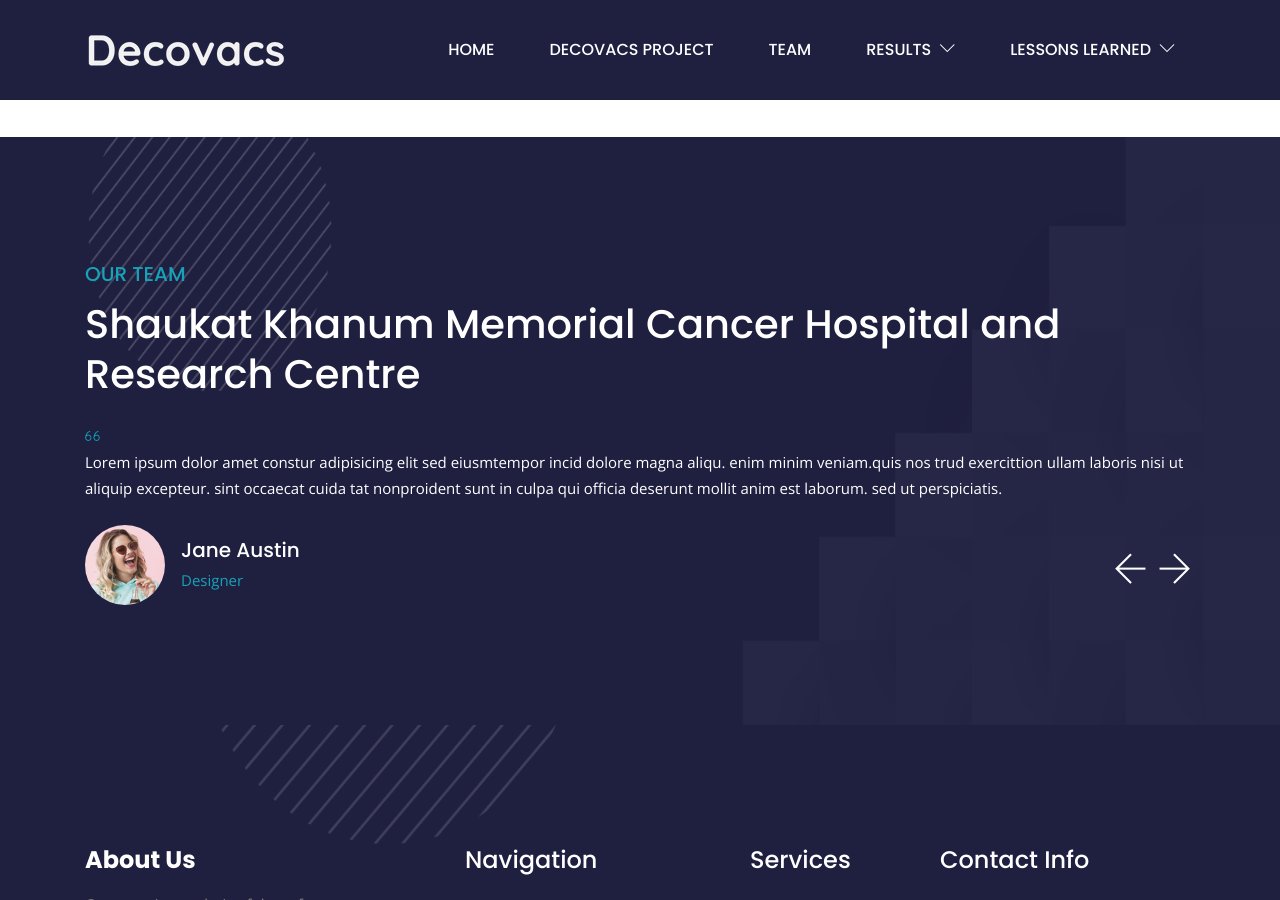
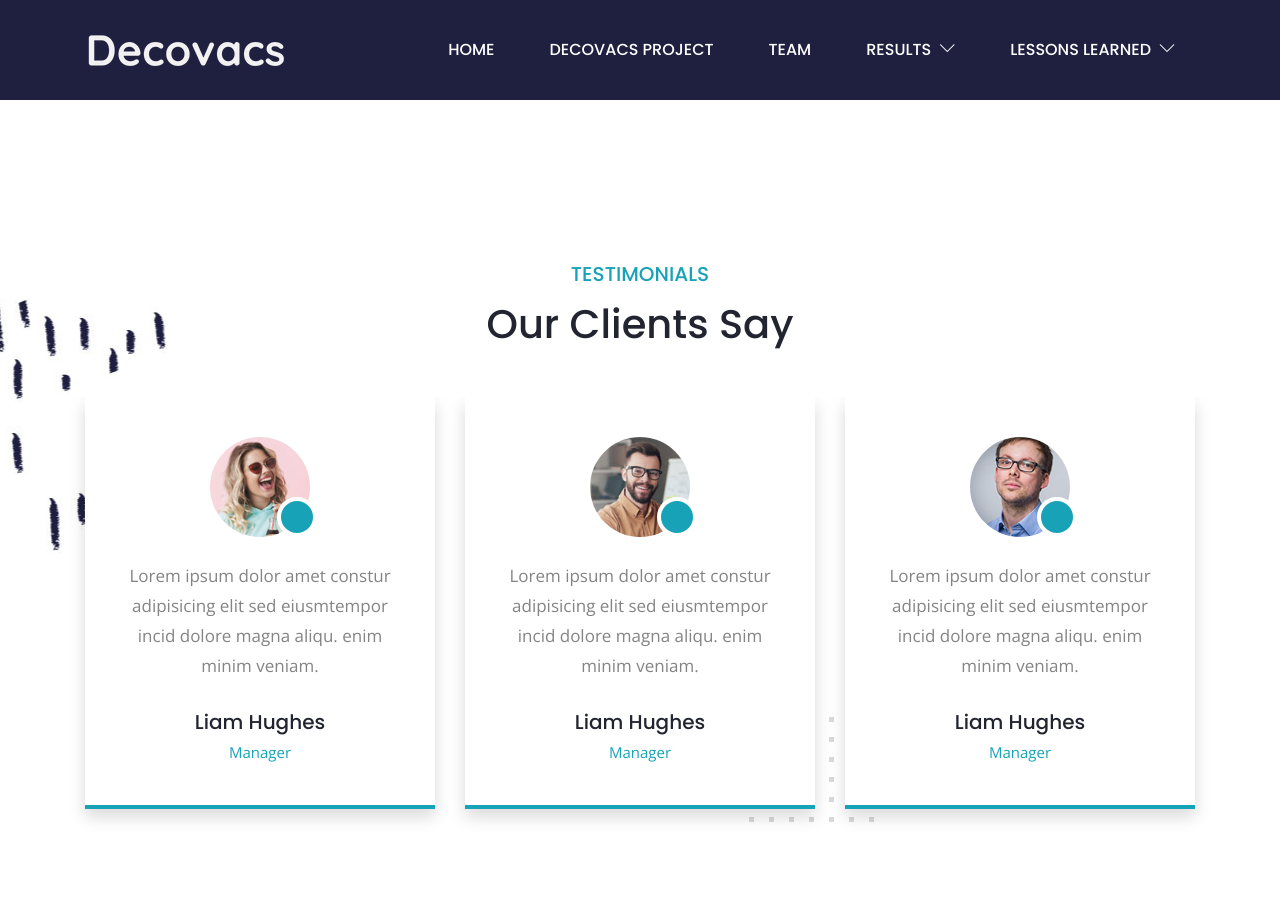
Before and after one commit to decovacs/decovacs.github.io, a Jekyll site: the page built from team.html, in a window 1280 px wide and 900 px high, scrolled down 3034 px. Built offline with Jekyll 4.4.1, drawn with Linux system fonts in a browser that asks for light colours.

Commit message:
Update team.html

```diff
--- a/team.html
+++ b/team.html
@@ -143,79 +143,125 @@
 <!-- Team End -->
 
 <!-- Testimonial Start -->
-<section class="section bg-secondary position-relative">
-	<img src="/assets/images/bg/testimonial-bg.png" alt="" class="overlay-shape">
+<section class="section testimonial position-relative bg-2 overflow-hidden">
 	<div class="container">
 		<div class="row">
-			<div class="col-lg-12">
+			<div class="col-lg-12 text-center">
 				<span class="h5 text-color text-uppercase">
-					Our Team
+					testimonials
 				</span>
-				<h3 class="mb-4 mt-2 text-white">Shaukat Khanum Memorial Cancer Hospital and Research Centre</h3>
+				<h3 class="mb-5 mt-2">Our Clients Say</h3>
 			</div>
 		</div>
 
-		<div class="row testimonial-wrap">
-			<div class="col-lg-12 ">
-				<div class="test-wrap ">
-					<i class="text-color ti-quote-left"></i>
-					<div class="testimonial-content">
-						<p class="text-white">Lorem ipsum dolor amet constur adipisicing elit sed eiusmtempor incid dolore magna
-							aliqu. enim minim veniam.quis nos
-							trud exercittion ullam laboris nisi ut aliquip excepteur. sint occaecat cuida tat nonproident sunt in
-							culpa qui officia deserunt mollit anim est laborum. sed ut perspiciatis.</p>
-						<div class="test-author d-flex mt-4">
-							<div>
-								<img src="/assets/images/team/test-1.jpg" alt="" class="img-fluid mr-3">
+		<div class="row testimonial-slider">
+			<div class="col-lg-4">
+				<div class="card text-center rounded-0 shadow mb-4">
+					<div class="img-block position-relative mb-4">
+						<img src="{{'/assets/images/team/test-1.jpg' | relative_url}}" alt="" class="img-fluid">
+						<i class="fa fa-quote-right"></i>
 					</div>
-							<div>
-								<h5 class="mb-0 mt-2 text-white">Liam Hughes</h5>
+					<p>Lorem ipsum dolor amet constur adipisicing elit sed eiusmtempor incid dolore magna aliqu. enim minim
+						veniam.</p>
+					<h5 class="mb-0 mt-2">Liam Hughes</h5>
 					<span class="text-color">Manager</span>
 				</div>
 			</div>
+			<div class="col-lg-4">
+				<div class="card text-center rounded-0 shadow mb-4">
+					<div class="img-block position-relative mb-4">
+						<img src="{{'/assets/images/team/test-2.jpg' | relative_url}}" alt="" class="img-fluid">
+						<i class="fa fa-quote-right"></i>
 					</div>
+					<p>Lorem ipsum dolor amet constur adipisicing elit sed eiusmtempor incid dolore magna aliqu. enim minim
+						veniam.</p>
+					<h5 class="mb-0 mt-2">Liam Hughes</h5>
+					<span class="text-color">Manager</span>
+				</div>
+			</div>
+			<div class="col-lg-4">
+				<div class="card text-center rounded-0 shadow mb-4 pattern-bg">
+					<div class="img-block position-relative mb-4">
+						<img src="{{'/assets/images/team/test-3.jpg' | relative_url}}" alt="" class="img-fluid">
+						<i class="fa fa-quote-right"></i>
+					</div>
+					<p>Lorem ipsum dolor amet constur adipisicing elit sed eiusmtempor incid dolore magna aliqu. enim minim
+						veniam.</p>
+					<h5 class="mb-0 mt-2">Liam Hughes</h5>
+					<span class="text-color">Manager</span>
+				</div>
+			</div>
+			<div class="col-lg-4">
+				<div class="card text-center rounded-0 shadow mb-4">
+					<div class="img-block position-relative mb-4">
+						<img src="{{'/assets/images/team/test-1.jpg' | relative_url}}" alt="" class="img-fluid">
+						<i class="fa fa-quote-right"></i>
+					</div>
+					<p>Lorem ipsum dolor amet constur adipisicing elit sed eiusmtempor incid dolore magna aliqu. enim minim
+						veniam.</p>
+					<h5 class="mb-0 mt-2">Liam Hughes</h5>
+					<span class="text-color">Manager</span>
+				</div>
+			</div>
+			<div class="col-lg-4">
+				<div class="card text-center rounded-0 shadow mb-4">
+					<div class="img-block position-relative mb-4">
+						<img src="{{'/assets/images/team/test-2.jpg' | relative_url}}" alt="" class="img-fluid">
+						<i class="fa fa-quote-right"></i>
+					</div>
+					<p>Lorem ipsum dolor amet constur adipisicing elit sed eiusmtempor incid dolore magna aliqu. enim minim
+						veniam.</p>
+					<h5 class="mb-0 mt-2">Liam Hughes</h5>
+					<span class="text-color">Manager</span>
+				</div>
+			</div>
+			<div class="col-lg-4">
+				<div class="card text-center rounded-0 shadow mb-4 pattern-bg">
+					<div class="img-block position-relative mb-4">
+						<img src="{{'/assets/images/team/test-3.jpg' | relative_url}}" alt="" class="img-fluid">
+						<i class="fa fa-quote-right"></i>
+					</div>
+					<p>Lorem ipsum dolor amet constur adipisicing elit sed eiusmtempor incid dolore magna aliqu. enim minim
+						veniam.</p>
+					<h5 class="mb-0 mt-2">Liam Hughes</h5>
+					<span class="text-color">Manager</span>
 				</div>
 			</div>
 
-			<div class="col-lg-12 ">
-				<div class="test-wrap ">
-					<i class="text-color ti-quote-left"></i>
-					<div class="testimonial-content">
-						<p class="text-white">Lorem ipsum dolor amet constur adipisicing elit sed eiusmtempor incid dolore magna
-							aliqu. enim minim veniam.quis nos
-							trud exercittion ullam laboris nisi ut aliquip excepteur. sint occaecat cuida tat nonproident sunt in
-							culpa qui officia deserunt mollit anim est laborum. sed ut perspiciatis.</p>
-						<div class="test-author d-flex mt-4">
-							<div>
-								<img src="/assets/images/team/test-2.jpg" alt="" class="img-fluid mr-3">
+			<div class="col-lg-4">
+				<div class="card text-center rounded-0 shadow mb-4">
+					<div class="img-block position-relative mb-4">
+						<img src="{{'/assets/images/team/test-1.jpg' | relative_url}}" alt="" class="img-fluid">
+						<i class="fa fa-quote-right"></i>
 					</div>
-							<div>
-								<h5 class="mb-0 mt-2 text-white">Jane Austin</h5>
-								<span class="text-color">Designer</span>
+					<p>Lorem ipsum dolor amet constur adipisicing elit sed eiusmtempor incid dolore magna aliqu. enim minim
+						veniam.</p>
+					<h5 class="mb-0 mt-2">Liam Hughes</h5>
+					<span class="text-color">Manager</span>
 				</div>
 			</div>
+			<div class="col-lg-4">
+				<div class="card text-center rounded-0 shadow mb-4">
+					<div class="img-block position-relative mb-4">
+						<img src="{{'/assets/images/team/test-2.jpg' | relative_url}}" alt="" class="img-fluid">
+						<i class="fa fa-quote-right"></i>
+					</div>
+					<p>Lorem ipsum dolor amet constur adipisicing elit sed eiusmtempor incid dolore magna aliqu. enim minim
+						veniam.</p>
+					<h5 class="mb-0 mt-2">Liam Hughes</h5>
+					<span class="text-color">Manager</span>
 				</div>
 			</div>
+			<div class="col-lg-4">
+				<div class="card text-center rounded-0 shadow mb-4 pattern-bg">
+					<div class="img-block position-relative mb-4">
+						<img src="{{'/assets/images/team/test-3.jpg' | relative_url}}" alt="" class="img-fluid">
+						<i class="fa fa-quote-right"></i>
 					</div>
-
-			<div class="col-lg-12 ">
-				<div class="test-wrap ">
-					<i class="text-color ti-quote-left"></i>
-					<div class="testimonial-content">
-						<p class="text-white">Lorem ipsum dolor amet constur adipisicing elit sed eiusmtempor incid dolore magna
-							aliqu. enim minim veniam.quis nos
-							trud exercittion ullam laboris nisi ut aliquip excepteur. sint occaecat cuida tat nonproident sunt in
-							culpa qui officia deserunt mollit anim est laborum. sed ut perspiciatis.</p>
-						<div class="test-author d-flex mt-4">
-							<div>
-								<img src="/assets/images/team/test-3.jpg" alt="" class="img-fluid mr-3">
-							</div>
-							<div>
-								<h5 class="mb-0 mt-2 text-white">Liolane hussy</h5>
-								<span class="text-color">Developer</span>
-							</div>
-						</div>
-					</div>
+					<p>Lorem ipsum dolor amet constur adipisicing elit sed eiusmtempor incid dolore magna aliqu. enim minim
+						veniam.</p>
+					<h5 class="mb-0 mt-2">Liam Hughes</h5>
+					<span class="text-color">Manager</span>
 				</div>
 			</div>
 		</div>
```
Lines whose indentation alone changed are shown as unchanged.
